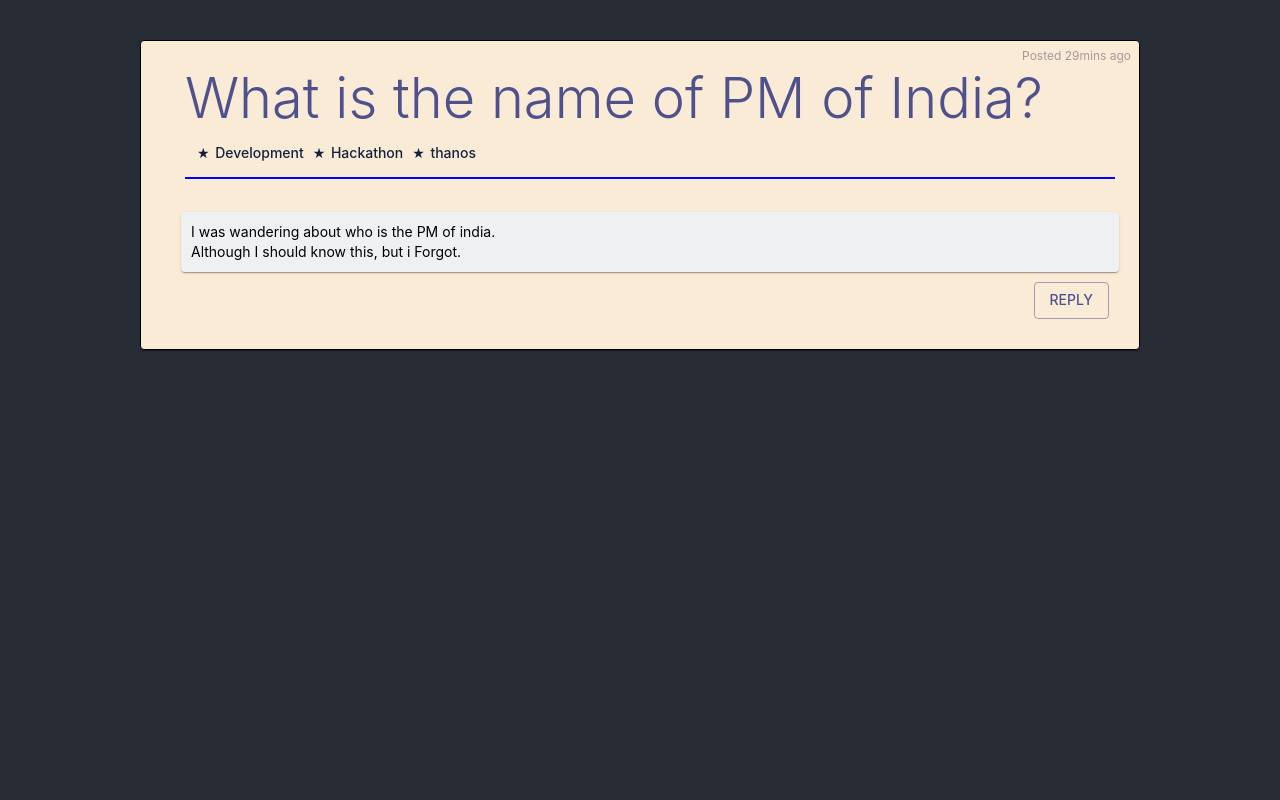
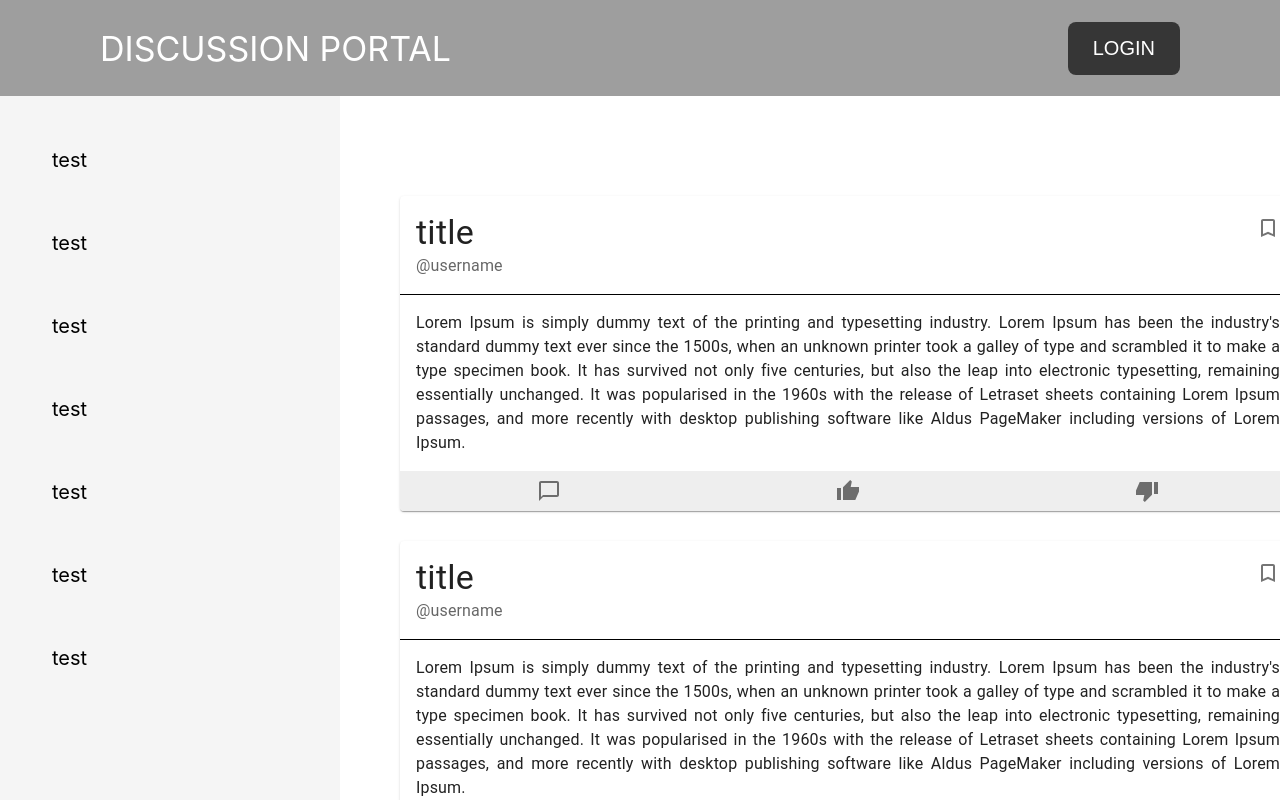
Before and after one commit to NarayanaRavada/IITBBS_GC_Team24_PS02, a React (Create React App) app: page / in a window 1280 px wide. Shown: the top 800 px of the page. Built offline with nearby package versions, Linux system fonts and the light colour scheme.

Commit message:
integrated

```diff
--- a/package.json
+++ b/package.json
@@ -6,12 +6,14 @@
     "@emotion/react": "^11.8.2",
     "@emotion/style": "^0.8.0",
     "@emotion/styled": "^11.8.1",
+    "@mui/icons-material": "^5.5.1",
     "@mui/material": "^5.5.1",
     "@testing-library/jest-dom": "^5.16.2",
     "@testing-library/react": "^12.1.4",
     "@testing-library/user-event": "^13.5.0",
     "react": "^17.0.2",
     "react-dom": "^17.0.2",
+    "react-router-dom": "^6.2.2",
     "react-scripts": "5.0.0",
     "web-vitals": "^2.1.4"
   },
--- a/src/App.js
+++ b/src/App.js
@@ -1,11 +1,18 @@
-import { ThemeProvider } from "@mui/material";
 import React from "react";
+import Post from "./Post";
 import Disscussion from "./Discussion";
-import theme from "./Theme";
-import "./App.css"
+import Sidebar from "./Components/Sidebar"
+// import "./App.css"
+import "./Components/Style.css"
+import Navbar from "./Components/Navbar";
+import Content from "./Content";
 function App() {
   return (
-      <Disscussion/>
+    <React.Fragment>
+      <div></div>
+      <Navbar></Navbar>
+            <Content/>
+    </React.Fragment>
   );
 }
 
--- a/src/Components/Navbar.jsx
+++ b/src/Components/Navbar.jsx
@@ -2,7 +2,7 @@ import React from 'react'
 
 const Navbar = () => {
     return (
-        <nav className="nav">
+        <nav className="nav" style={{position:"sticky",zIndex:"10",top:"0px"}}>
             <div>DISCUSSION PORTAL</div>
             <button>LOGIN</button>
         </nav>
--- a/src/Components/Sidebar.jsx
+++ b/src/Components/Sidebar.jsx
@@ -3,7 +3,11 @@ import SidbarLinks from './SidbarLinks'
 
 const Sidebar = () => {
     return (
-        <div className="sideBar">
+        <div className="sideBar" style={{position:"fixed"}}>
+            <SidbarLinks text="test"/>
+            <SidbarLinks text="test"/>
+            <SidbarLinks text="test"/>
+            <SidbarLinks text="test"/>
             <SidbarLinks text="test"/>
             <SidbarLinks text="test"/>
             <SidbarLinks text="test"/>
--- /dev/null
+++ b/src/Content.js
@@ -0,0 +1,31 @@
+import React from "react";
+import { useState } from "react";
+import Sidebar from "./Components/Sidebar";
+import Disscussion from "./Discussion";
+import Post from "./Post";
+
+const Content = () => {
+  const [opened, setopened] = useState(false);
+  const onopen = () => {
+    setopened(true);
+  };
+  const onclose= () => {
+      setopened(false);
+  }
+  if (!opened) return (
+      <React.Fragment>
+                <div style={{display:"flex",justifyContent:"space-between"}}>
+            <Sidebar></Sidebar>
+            <div style={{display:"flex",'flex-direction':"column",marginTop:"100px"}}>
+                <Post onClicked={onopen}></Post>
+                <Post onClicked={onopen}></Post>
+                <Post onClicked={onopen}></Post>
+                <Post onClicked={onopen}></Post>
+                <Post onClicked={onopen}></Post>
+            </div>
+            </div>
+      </React.Fragment>
+    )
+  else return <Disscussion onClicked={onclose}></Disscussion>;
+};
+export default Content;
--- a/src/Discussion.css
+++ b/src/Discussion.css
@@ -11,8 +11,7 @@
 .discussioncontainer{
     position: relative;
     display: flex;
-    margin: auto;
-    max-width: 1000px;
+    margin: 20px;
     flex-direction: column;
     padding: 20px;
     padding-left: 40px;
--- a/src/Discussion.js
+++ b/src/Discussion.js
@@ -4,17 +4,30 @@ import {
   Card,
   CardActions,
   CardContent,
+  CardHeader,
+  IconButton,
   ThemeProvider,
   Typography,
 } from "@mui/material";
 import React from "react";
 import mytheme from "./Theme";
+import CloseIcon from '@mui/icons-material/Close';
 import "./Discussion.css";
-const Disscussion = () => {
+import ThumbUpAltSharpIcon from "@mui/icons-material/ThumbUpAltSharp";
+import ThumbDownAltSharpIcon from "@mui/icons-material/ThumbDownAltSharp";
+const Disscussion = (props) => {
   return (
     <React.Fragment>
       <ThemeProvider theme={mytheme}>
-        <Card className="discussioncontainer" sx={{backgroundColor:"background.default"}}>
+        <Card
+          className="discussioncontainer"
+          sx={{ backgroundColor: "background.default" }}
+        >
+        <CardHeader action={<IconButton onClick={props.onClicked} color="secondary" aria-label="closebutton" sx={{float:'left'}}>
+              <CloseIcon />
+            </IconButton>}>
+        </CardHeader>
+
           <Typography className="posttime" variant="caption" color="info.main">
             Posted 29mins ago
           </Typography>
@@ -32,7 +45,10 @@ const Disscussion = () => {
               </Typography>
             </div>
           </div>
-          <Card className="content" sx={{backgroundColor:'background.inside'}}>
+          <Card
+            className="content"
+            sx={{ backgroundColor: "background.inside", boxShadow: 0 }}
+          >
             <Typography variant="body2" color="common.main">
               I was wandering about who is the PM of india.
               <br />
@@ -43,6 +59,12 @@ const Disscussion = () => {
             <Button variant="outlined" disableElevation>
               Reply
             </Button>
+            <IconButton color="secondary" aria-label="add an alarm">
+              <ThumbUpAltSharpIcon />
+            </IconButton>
+            <IconButton color="secondary" aria-label="add an alarm">
+              <ThumbDownAltSharpIcon />
+            </IconButton>
           </div>
         </Card>
       </ThemeProvider>
--- /dev/null
+++ b/src/Post.js
@@ -0,0 +1,58 @@
+import { BookmarkBorder, ChatBubbleOutline } from "@mui/icons-material";
+import { Box, Card, CardContent, CardHeader, IconButton, Typography } from "@mui/material";
+import React from "react";
+import ThumbUpAltSharpIcon from '@mui/icons-material/ThumbUpAltSharp';
+import ThumbDownSharpIcon from '@mui/icons-material/ThumbDownSharp';
+const Post = (props) => {
+  const onClickedHandler = () =>{
+    props.onClicked();
+  }
+  return (
+    <Card style={{ width: "70%", height:"fit-content", marginLeft:'400px' ,marginBottom:"30px"}}>
+      <CardHeader
+        action={
+          <IconButton>
+            <BookmarkBorder />
+          </IconButton>
+        }
+        titleTypographyProps={{ variant: "h4" }}
+        title={"title"}
+        subheader={"@username"}
+      />
+      <CardContent sx={{ borderTop: 1, borderColor: "#000" }}>
+        <Typography style={{ textAlign: "justify" }}>
+          Lorem Ipsum is simply dummy text of the printing and typesetting
+          industry. Lorem Ipsum has been the industry's standard dummy text ever
+          since the 1500s, when an unknown printer took a galley of type and
+          scrambled it to make a type specimen book. It has survived not only
+          five centuries, but also the leap into electronic typesetting,
+          remaining essentially unchanged. It was popularised in the 1960s with
+          the release of Letraset sheets containing Lorem Ipsum passages, and
+          more recently with desktop publishing software like Aldus PageMaker
+          including versions of Lorem Ipsum.
+        </Typography>
+      </CardContent>
+      <Card />
+      <Box
+        sx={{
+          display: "flex",
+          justifyContent: "space-around",
+          alignItems: "center",
+          backgroundColor: "#eee",
+        }}
+      >
+        <IconButton onClick={onClickedHandler}>
+          <ChatBubbleOutline />
+        </IconButton>
+        <IconButton>
+          <ThumbUpAltSharpIcon />
+        </IconButton>
+        <IconButton>
+          <ThumbDownSharpIcon />
+        </IconButton>
+      </Box>
+    </Card>
+  );
+};
+
+export default Post;
```
Also changed, not shown: src/index.js (line endings or trailing spaces), 1 other file (tests, documents, lock files or other folders).
